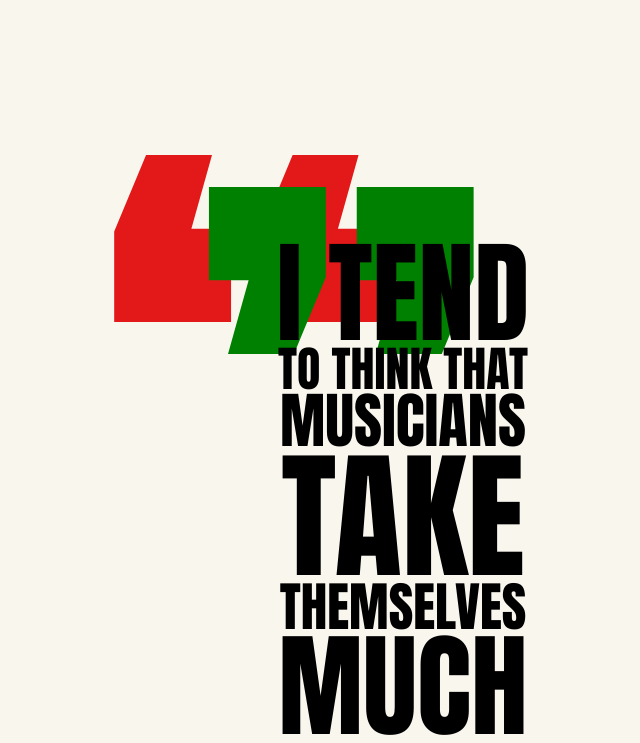
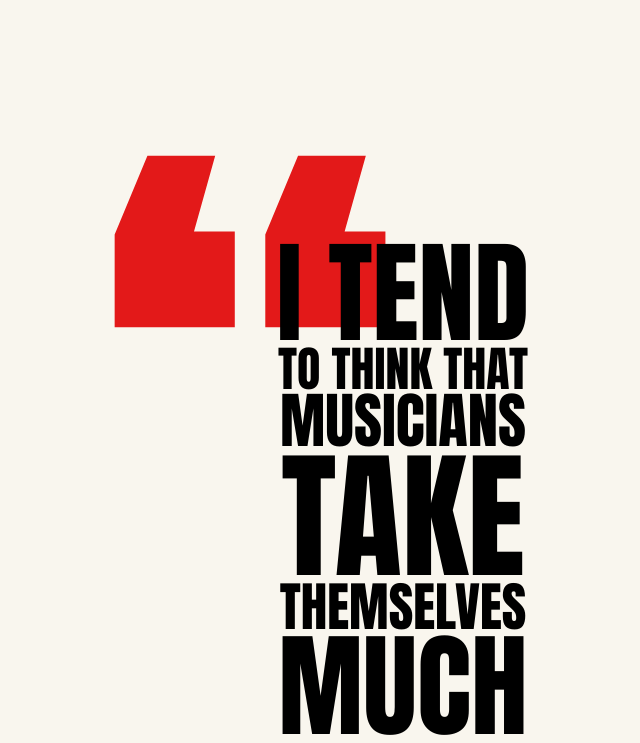
Before and after one commit to AMarlonG/Quote-by-the-artist-Beck, a plain HTML site: page index.html in a window 1280 px wide. Shown: the top 743 px of the page, without its empty margins (237-877 px from the left). Drawn offline with Linux system fonts and the light colour scheme.

Commit message:
Added cqw to quotes

```diff
--- a/css/calc.css
+++ b/css/calc.css
@@ -8,6 +8,7 @@
     --font-f: 'Anton',sans-serif;
 
 /* Font sizes */
-
+    /* Step 5: 48.83px → 159.93px */
+    --step-5: clamp(3.05rem, calc(0.64rem + 12.08vw), 10.00rem);
 
 }
--- a/css/main.css
+++ b/css/main.css
@@ -72,7 +72,6 @@ body {
     font-size: 4rem;
     line-height: 0.95;
     margin-block: 15rem;
-    /* border: solid purple 2px; */
     container-type: inline-size;
     z-index: 1;
 }
@@ -80,7 +79,7 @@ body {
 .content::before {
     content: open-quote;
     position: absolute;
-    font-size: 10em;
+    font-size: max(260cqw);
     color: rgb(227, 25, 25);
     left: -11.2rem;
     top: -6.9rem;
@@ -88,13 +87,14 @@ body {
 }
 
 .content::after {
+    /* For Chrome until bug is fixed */
     content: '\201D';
     content: close-quote;
     position: absolute;
-    font-size: 10em;
-    color: green;
-    left: -5.2rem;
-    top: -4.9rem;
+    font-size: max(260cqw);
+    color: rgb(227, 25, 25);
+    left: 8.5rem;
+    top: 96.5rem;
     z-index: -1;
 }
 
```
Also changed, not shown: index.html (+0 -1 lines).
